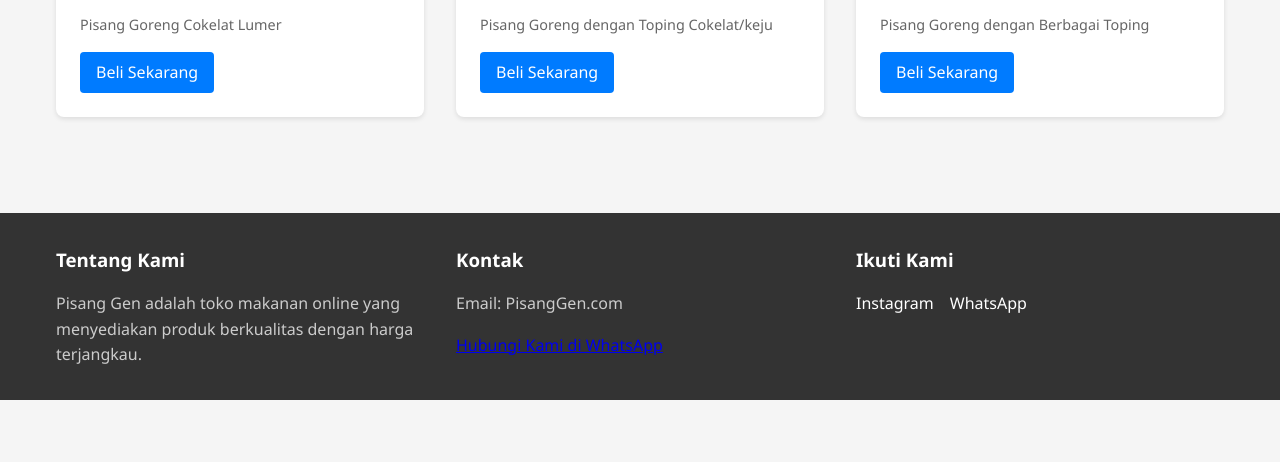
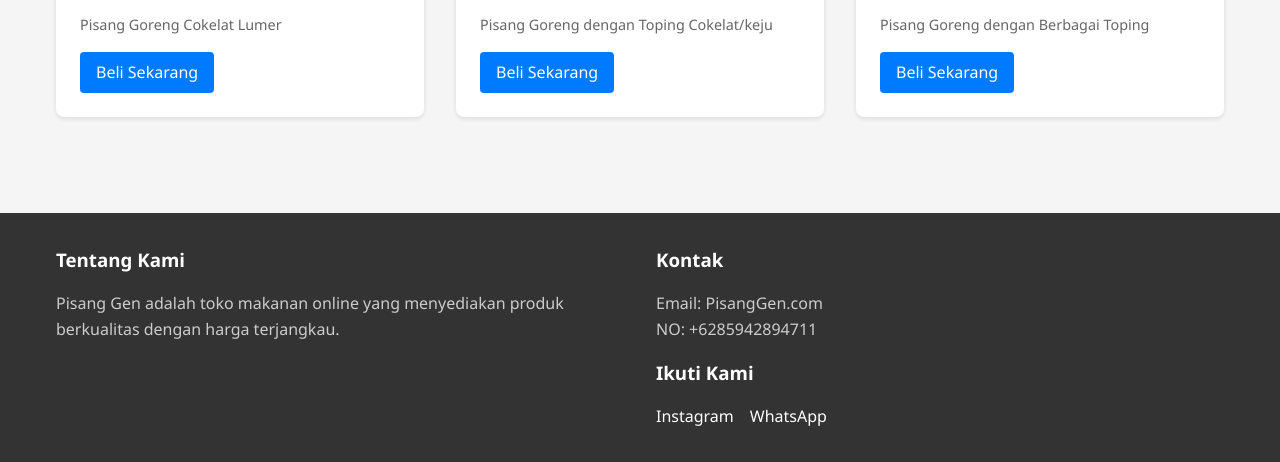
Before and after one commit to wafidhiyaulahk/website-Pisang-Gen-Z, a plain HTML site: page index.html in a window 1280 px wide. Shown: the part 680-1142 px from the top of the page. Before the commit the page ends 1080 px from the top, so only its background shows below. Drawn offline with Linux system fonts and the light colour scheme.

Commit message:
Update index.html

```diff
--- a/index.html
+++ b/index.html
@@ -67,10 +67,9 @@
             <div class="footer-section">
                 <h3>Kontak</h3>
                 <p>Email: PisangGen.com</p>
+                <P>NO: +6285942894711</P>
                 <div class="social-links">
-
-                </div><p><a href="https://wa.me/+6285942894711" color ="white "target="_blank">Hubungi Kami di WhatsApp</a></p>
-                        </div>
+                </div>
             <div class="footer-section">
                 <h3>Ikuti Kami</h3>
                 <div class="social-links">
```
